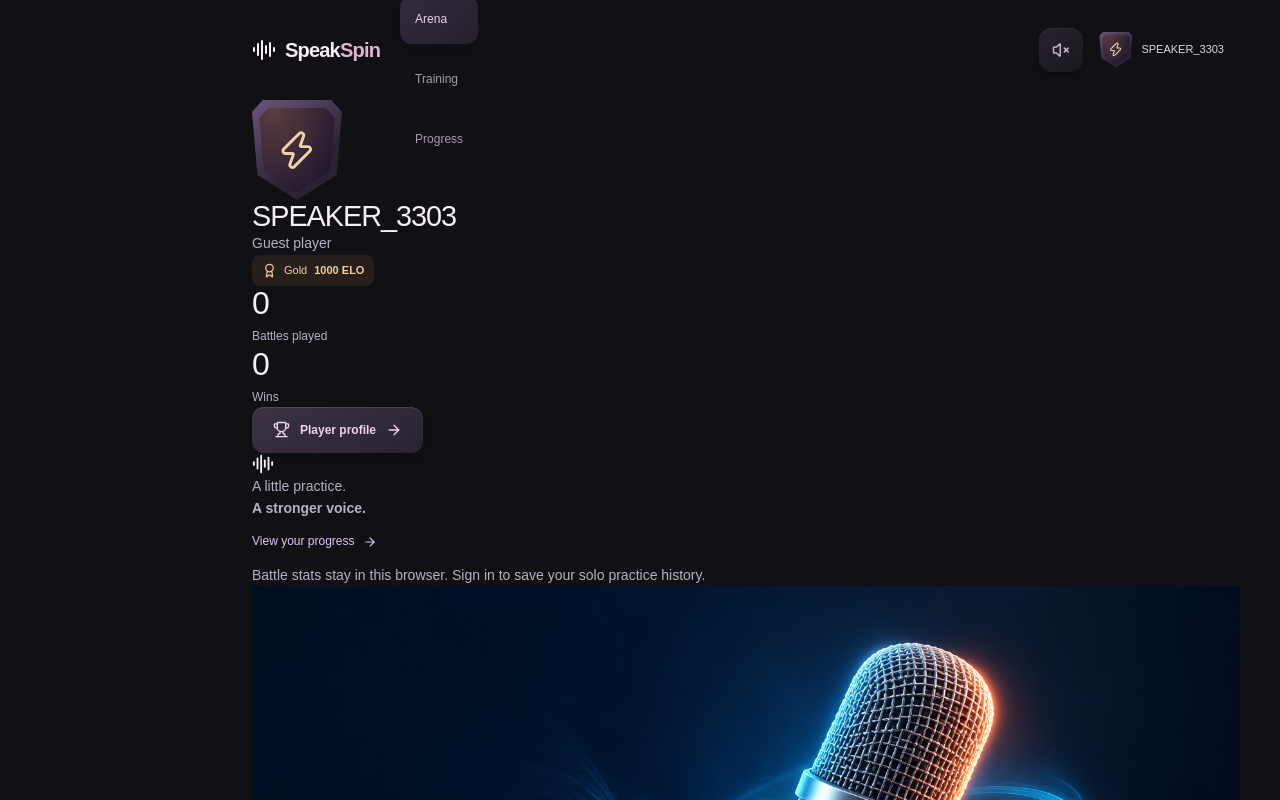
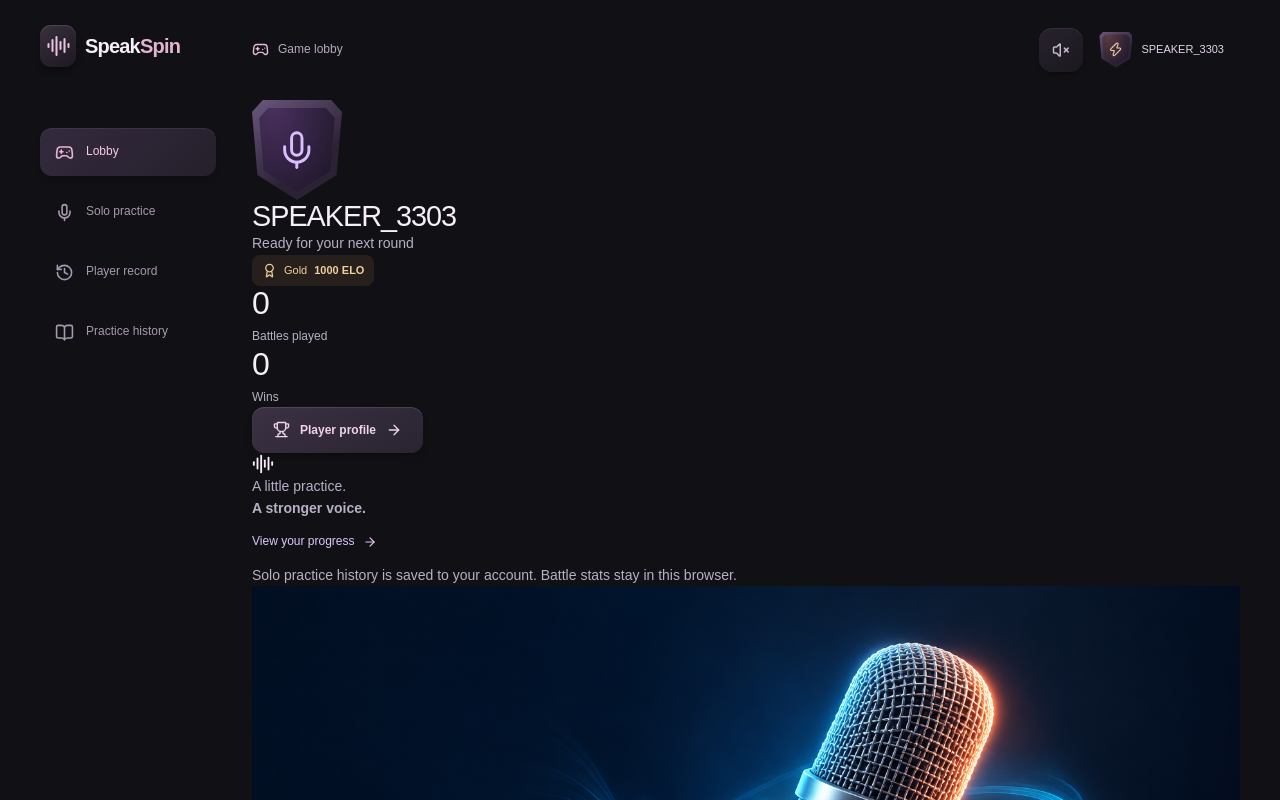
Before and after one commit to mridul3975/Speakspin, a React (Vite) app in the folder frontend/: page / in a window 1280 px wide. Shown: the top 800 px of the page. Built offline with nearby package versions, Linux system fonts and the light colour scheme; no server answers.

Commit message:
feat(app): implement navigation rail and route management in App

```diff
--- a/frontend/src/App.jsx
+++ b/frontend/src/App.jsx
@@ -1,6 +1,6 @@
 import React, { useEffect, useRef, useState } from 'react';
 import { MotionConfig } from 'framer-motion';
-import { AudioLines, LogOut, Volume2, VolumeX, X } from 'lucide-react';
+import { AudioLines, BookOpen, Gamepad2, History, LogOut, Mic, Volume2, VolumeX, X } from 'lucide-react';
 import { GoogleLogin } from '@react-oauth/google';
 import LandingScreen from './components/LandingScreen';
 import TimerSelector from './components/TimerSelector';
@@ -180,8 +180,8 @@ export function App() {
     language: selectedLanguage,
   });
 
-  const getBattleSocket = () => connect(import.meta.env.VITE_API_BASE_URL ||
-    (window.location.hostname === 'localhost' ? 'http://localhost:3001' : window.location.origin.replace('5173', '3001')));
+  // In development Vite proxies /socket.io to the backend, regardless of its port.
+  const getBattleSocket = () => connect(import.meta.env.VITE_API_BASE_URL || window.location.origin);
 
   const findMatch = (player = getPlayer()) => {
     releaseBattleMicrophone();
@@ -282,7 +282,7 @@ export function App() {
   else if (!user) content = <LoginScreen onLoginSuccess={handleLoginSuccess} onLoginError={handleLoginError} onContinueGuest={continueAsGuest} />;
   else switch (screen) {
     case SCREENS.LANDING:
-      content = <LandingScreen user={{ ...user, ...player }} onStart={startTraining} onViewProgress={openProgress} onViewProfile={openProfile} onStartBattle={handleStartBattleMode} selectedLanguage={selectedLanguage} setSelectedLanguage={changeLanguage} />;
+      content = <LandingScreen onStart={startTraining} onStartBattle={handleStartBattleMode} selectedLanguage={selectedLanguage} setSelectedLanguage={changeLanguage} />;
       break;
     case SCREENS.SETUP:
       content = <TimerSelector selectedDuration={selectedDuration} onChangeDuration={setSelectedDuration} selectedCategory={selectedCategory} onChangeCategory={setSelectedCategory} selectedLanguage={selectedLanguage} onChangeLanguage={changeLanguage} onNext={() => navigateTo(SCREENS.SPINNING)} onBack={() => navigateTo(SCREENS.LANDING)} />;
@@ -332,21 +332,27 @@ export function App() {
     default: content = null;
   }
 
-  return <MotionConfig reducedMotion="user"><div className={'app-shell' + (isGameplayScreen ? ' app-shell--playing' : '')}>
+  return <MotionConfig reducedMotion="user"><div className={'app-shell' + (isGameplayScreen ? ' app-shell--playing' : '') + (loadingUser || !user ? ' app-shell--account' : '')}>
     <a className="skip-link" href="#main-content">Skip to content</a>
-    {!loadingUser && user && !isGameplayScreen && <header className="app-header">
-      <button className="brand-lockup" onClick={openArena} aria-label="SpeakSpin home"><AudioLines aria-hidden="true" /><span>Speak<span>Spin</span></span></button>
+    {!loadingUser && user && !isGameplayScreen && <>
+    <aside className="game-rail">
+      <button className="brand-lockup" onClick={openArena} aria-label="SpeakSpin home"><span className="brand-symbol"><AudioLines aria-hidden="true" /></span><span>Speak<span>Spin</span></span></button>
       <nav className="app-nav" aria-label="Main navigation">
-        <button aria-current={screen === SCREENS.LANDING ? 'page' : undefined} onClick={openArena}>Arena</button>
-        <button aria-current={screen === SCREENS.SETUP || screen === SCREENS.SPINNING ? 'page' : undefined} onClick={startTraining}>Training</button>
-        <button aria-current={screen === SCREENS.HISTORY ? 'page' : undefined} onClick={openProgress}>Progress</button>
+        <button aria-label="Lobby" aria-current={screen === SCREENS.LANDING || screen === SCREENS.BATTLE_LOBBY ? 'page' : undefined} onClick={openArena}><Gamepad2 size={19} /><span>Lobby</span></button>
+        <button aria-label="Solo practice" aria-current={screen === SCREENS.SETUP || screen === SCREENS.SPINNING ? 'page' : undefined} onClick={startTraining}><Mic size={19} /><span>Solo practice</span></button>
+        <button aria-label="Player record" aria-current={screen === SCREENS.BATTLE_PROFILE ? 'page' : undefined} onClick={openProfile}><History size={19} /><span>Player record</span></button>
+        <button aria-label="Practice history" aria-current={screen === SCREENS.HISTORY ? 'page' : undefined} onClick={openProgress}><BookOpen size={19} /><span>Practice history</span></button>
       </nav>
+      <div className="rail-footer"><AudioLines size={22} aria-hidden="true" /><p>Find your voice.<br /><span>One round at a time.</span></p><small>SpeakSpin</small></div>
+    </aside>
+    <header className="app-header">
+      <div className="header-location"><Gamepad2 size={17} /><span className="desktop-location">{screen === SCREENS.LANDING ? 'Game lobby' : screen === SCREENS.BATTLE_LOBBY ? 'Battle arena' : screen === SCREENS.BATTLE_PROFILE ? 'Player record' : screen === SCREENS.HISTORY ? 'Practice history' : 'Solo practice'}</span><span className="mobile-brand">Speak<span>Spin</span></span></div>
       <div className="header-controls">
         <button className="sound-toggle" aria-label={sound ? 'Turn game sound off' : 'Turn game sound on'} aria-pressed={sound} onClick={() => { const enabled = !sound; setSound(enabled); setSoundEnabled(enabled); }}>{sound ? <Volume2 size={18} /> : <VolumeX size={18} />}</button>
         <button className="header-player" onClick={openProfile} aria-label={'View ' + player.playerName + ' profile'}><PlayerAvatar avatar={player.avatar} name={player.playerName} size="small" /><span>{player.playerName}</span></button>
         {isGuestSession ? <div className="google-signin"><GoogleLogin onSuccess={handleLoginSuccess} onError={handleLoginError} theme="filled_black" shape="rectangular" size="medium" text="signin" /></div> : <button className="sound-toggle" onClick={() => { disconnect(); continueAsGuest(); }} aria-label="Sign out"><LogOut size={18} /></button>}
       </div>
-    </header>}
+    </header></>}
     <main id="main-content" className={'app-main' + (isGameplayScreen ? ' app-main--playing' : '')} ref={mainRef} tabIndex={-1}>
       {notice && <StatusNotice tone={notice.tone} action={<div className="notice-actions">{notice.action && <GameButton variant="ghost" onClick={notice.action}>{notice.actionLabel}</GameButton>}<button className="notice-dismiss" aria-label="Dismiss message" onClick={() => setNotice(null)}><X size={18} /></button></div>}>{notice.text}</StatusNotice>}
       {content}
```
